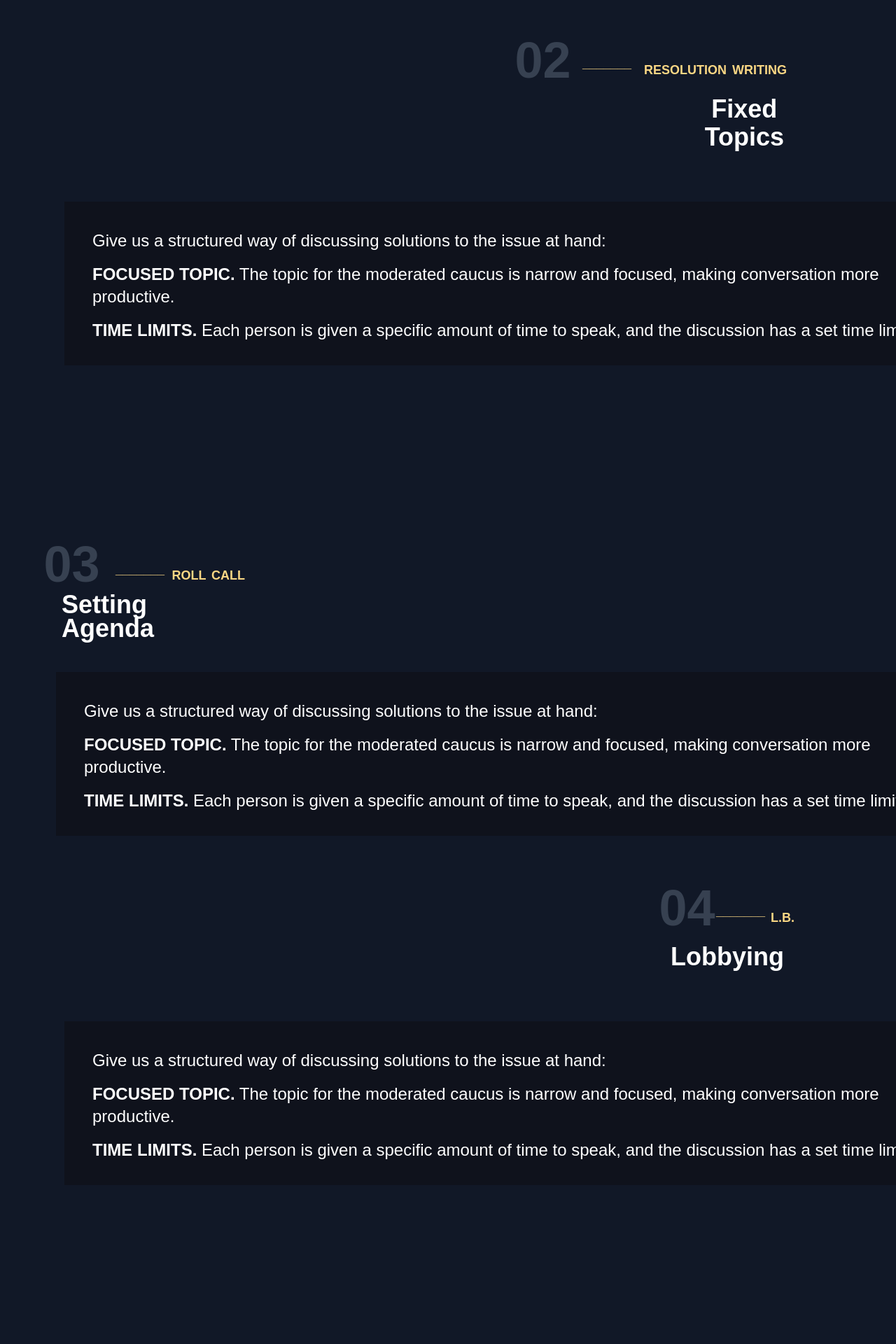
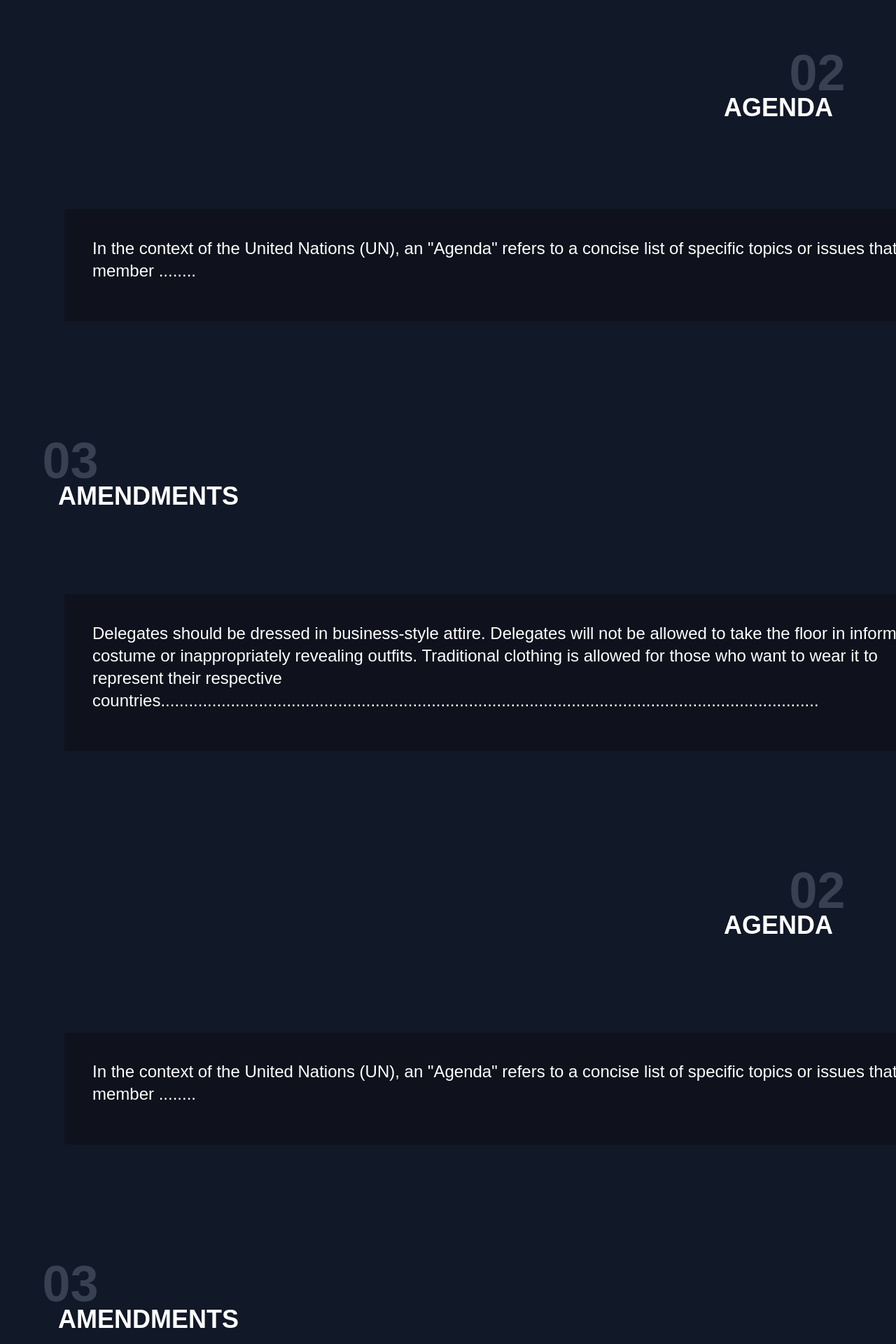
Before and after one commit to ShubhamTiwari55/NITP_MUN_Website, a Next.js app: page / in a window 1280 px wide. Shown: the part 1300-3220 px from the top of the page at 70% size. Built offline with nearby package versions, Linux system fonts and the light colour scheme.

Commit message:
ruleBook design coded

```diff
--- a/pages/Rulebook/RuleBook.js
+++ b/pages/Rulebook/RuleBook.js
@@ -13,7 +13,7 @@ function RuleBook() {
         01
       </div>
     </div>
-    <div className="relative text-lg font-bold text-[#FBD784]">
+    {/* <div className="relative text-lg font-bold text-[#FBD784]">
       <div className="absolute left-[50px] top--5 flex items-center">
         <div className="h-[20px] w-[50px] flex items-center justify-center">
           _______
@@ -24,141 +24,44 @@ function RuleBook() {
           MOTIONS
         </div>
       </div>
-    </div>
+    </div> */}
   </div>
 
   <div className="relative mb-6 h-[10px] w-[13px] top-0 left-2">
-    <h2 className="text-4xl font-bold">Moderated</h2>
+    <h2 className="text-4xl font-bold">ATTIRE</h2>
   </div>
 
-  <div className="relative mb-6 h-[10px] w-[13px] top-0 left-2">
+  {/* <div className="relative mb-6 h-[10px] w-[13px] top-0 left-2">
     <h2 className="text-4xl font-bold">Caucus</h2>
-  </div>
+  </div> */}
 
 
-  <div className="relative mt-8 h-[234px] w-[1300px] p-10 top-10" style={{ backgroundColor: '#0F121C' }}>
+  <div className="relative mt-8 max-h-[40vh] w-[1300px] p-10 top-[90px] overflow-y-scroll"
+  style={{ backgroundColor: '#0F121C' }}>
     <p className="text-2xl text-white mb-4">
-      Give us a structured way of discussing solutions to the issue at hand:
+      Delegates should be dressed in business-style attire. Delegates will not be allowed to take the floor in informal costume or inappropriately revealing outfits. Traditional clothing is allowed for those who want to wear it to represent their respective countries
     </p>
-    <p className="text-2xl text-white mb-4">
+    {/* <p className="text-2xl text-white mb-4">
       <strong>FOCUSED TOPIC.</strong> The topic for the moderated caucus is
       narrow and focused, making conversation more productive.
     </p>
     <p className="text-2xl text-white">
       <strong>TIME LIMITS.</strong> Each person is given a specific amount of
       time to speak, and the discussion has a set time limit.
-    </p>
+    </p> */}
   </div>
 </section>
 
-<section className="relative h-screen p-20 pt-20  pl-3">
-  <div className=" top-[4px] right-[200px] flex flex-col items-end space-y-2">
-
-    <div className="flex items-center mb-5">
+<section className="relative h-screen p-20 pt-20 pl-3">
+  <div className="absolute top-[220px] right-[10px] transform -translate-y-1/2 flex flex-col items-end space-y-0">
+    <div className="flex items-center mb-2">
       <div className="flex-shrink-0">
         <div className="text-7xl font-bold h-[45px] w-[45px] flex items-center justify-center text-gray-700">
           02
         </div>
       </div>
-
-      <div className="relative text-lg font-bold text-[#FBD784] ml-6 flex items-center space-x-8">
-  <div className="h-[10px] w-[50px] flex items-center justify-center" style={{ marginLeft: '20px', position: 'relative', top: '5px' }}>
-    _______
-  </div>
-  <div className="flex items-center space-x-4" style={{ position: 'relative', top: '14px' }}>
-    <div className="h-[3px] w-[90px] flex items-center justify-center" style={{ position: 'relative', left: '10px' }}>
-      RESOLUTION
-    </div>
-    <div className="h-[3px] w-[90px] flex items-center justify-center" style={{ position: 'relative', left: '10px' }}>
-      WRITING
-    </div>
-  </div>
-</div>
-</div>
-<div className="relative flex flex-col items-center mt-2">
-      <div className="text-4xl font-bold" style={{ marginBottom: '-2' }}>
-        Fixed
-      </div>
-      <div className="text-4xl font-bold" style={{ marginTop: '0' }}>
-        Topics
-      </div>
-    </div>
-
-  </div>
-  <div className="relative mt-8 h-[234px] w-[1300px] p-10 top-10" style={{ backgroundColor: '#0F121C' }}>
-    <p className="text-2xl text-white mb-4">
-      Give us a structured way of discussing solutions to the issue at hand:
-    </p>
-    <p className="text-2xl text-white mb-4">
-      <strong>FOCUSED TOPIC.</strong> The topic for the moderated caucus is
-      narrow and focused, making conversation more productive.
-    </p>
-    <p className="text-2xl text-white">
-      <strong>TIME LIMITS.</strong> Each person is given a specific amount of
-      time to speak, and the discussion has a set time limit.
-    </p>
-  </div>
-</section>
-
-<section className="mb-10">
-  <div className="flex items-center mb-4">
-    <div className="">
-      <div className="text-7xl font-bold h-[45px] w-[45px] flex items-center justify-center text-gray-700">
-        03
-      </div>
-    </div>
-    <div className="relative text-lg font-bold text-[#FBD784]">
-      <div className="absolute left-[50px] top--5 flex items-center">
-        <div className="h-[20px] w-[50px] flex items-center justify-center">
-          _______
-        </div>
-      </div>
-      <div className="flex items-center space-x-4" style={{ position: 'relative', top: '16px' }}>
-    <div className="h-[3px] w-[90px] flex items-center justify-center" style={{ position: 'relative', left: '100px' }}>
-      ROLL
-    </div>
-    <div className="h-[3px] w-[90px] flex items-center justify-center" style={{ position: 'relative', left: '50px' }}>
-      CALL
-    </div>
-  </div>
-    </div>
-  </div>
-
-  <div className="relative mb-6 h-[10px] w-[13px] top-0 left-2">
-    <h2 className="text-4xl font-bold">Setting</h2>
-  </div>
-
-  <div className="relative mb-6 h-[10px] w-[13px] top-0 left-2">
-    <h2 className="text-4xl font-bold">Agenda</h2>
-  </div>
-
-
-  <div className="relative mt-8 h-[234px] w-[1300px] p-10 top-10" style={{ backgroundColor: '#0F121C' }}>
-    <p className="text-2xl text-white mb-4">
-      Give us a structured way of discussing solutions to the issue at hand:
-    </p>
-    <p className="text-2xl text-white mb-4">
-      <strong>FOCUSED TOPIC.</strong> The topic for the moderated caucus is
-      narrow and focused, making conversation more productive.
-    </p>
-    <p className="text-2xl text-white">
-      <strong>TIME LIMITS.</strong> Each person is given a specific amount of
-      time to speak, and the discussion has a set time limit.
-    </p>
-  </div>
-</section>
-
-<section className="relative h-screen p-20 pt-20  pl-3">
-  <div className=" top-[4px] right-[200px] flex flex-col items-end space-y-2">
-
-    <div className="flex items-center mb-5">
-      <div className="flex-shrink-0">
-        <div className="text-7xl font-bold h-[45px] w-[45px] flex items-center justify-center text-gray-700">
-          04
-        </div>
-      </div>
-
-      <div className="relative text-lg font-bold text-[#FBD784] ml-6 flex items-center space-x-8">
+      {/* Uncomment if needed */}
+      {/* <div className="relative text-lg font-bold text-[#FBD784] ml-6 flex items-center space-x-8">
         <div className="h-[10px] w-[20px] flex items-center justify-center" style={{ marginLeft: '20px', position: 'relative', top: '5px' }}>
           _______
         </div>
@@ -166,45 +69,47 @@ function RuleBook() {
           <div className="h-[3px] w-[20px] flex items-center justify-center" style={{ position: 'relative', left: '8px' }}>
             L.B.
           </div>
-    {/* <div className="h-[3px] w-[90px] flex items-center justify-center" style={{ position: 'relative', left: '10px' }}>
+          <div className="h-[3px] w-[90px] flex items-center justify-center" style={{ position: 'relative', left: '10px' }}>
             WRITING
+          </div>
+        </div>
       </div> */}
     </div>
+    <div className="relative flex flex-col items-center mt-[-5px]">
+      <div className="text-4xl font-bold" style={{ marginBottom: '0' }}>
+        AGENDA
       </div>
-</div>
-<div className="relative flex flex-col items-center mt-2">
-      <div className="text-4xl font-bold" style={{ marginBottom: '-2' }}>
-        Lobbying
-      </div>
+      {/* Uncomment if needed */}
       {/* <div className="text-4xl font-bold" style={{ marginTop: '0' }}>
         Topics
       </div> */}
     </div>
-
   </div>
-  <div className="relative mt-8 h-[234px] w-[1300px] p-10 top-10" style={{ backgroundColor: '#0F121C' }}>
+  <div className="relative mt-8 max-h-[40vh] w-[1300px] p-10 top-[280px] overflow-y-scroll"
+  style={{ backgroundColor: '#0F121C' }}>
     <p className="text-2xl text-white mb-4">
-      Give us a structured way of discussing solutions to the issue at hand:
+      In the context of the United Nations (UN), an "Agenda" refers to a concise list of specific topics or issues that member ........
     </p>
-    <p className="text-2xl text-white mb-4">
-      <strong>FOCUSED TOPIC.</strong> The topic for the moderated caucus is
-      narrow and focused, making conversation more productive.
+    {/* Uncomment if needed */}
+    {/* <p className="text-2xl text-white mb-4">
+      <strong>FOCUSED TOPIC.</strong> The topic for the moderated caucus is narrow and focused, making conversation more productive.
     </p>
     <p className="text-2xl text-white">
-      <strong>TIME LIMITS.</strong> Each person is given a specific amount of
-      time to speak, and the discussion has a set time limit.
-    </p>
+      <strong>TIME LIMITS.</strong> Each person is given a specific amount of time to speak, and the discussion has a set time limit.
+    </p> */}
   </div>
 </section>
 
-<section className="mb-10">
-  <div className="flex items-center mb-4">
+
+<section className="relative p-10 pt-20 pl-3">
+  <div className="absolute top-[-50px] left-[-2px] transform -translate-y-1/2 flex flex-col items-start space-y-2">
     <div className="">
       <div className="text-7xl font-bold h-[45px] w-[45px] flex items-center justify-center text-gray-700">
-        05
+        03
       </div>
     </div>
-    <div className="relative text-lg font-bold text-[#FBD784]">
+    {/* Uncomment if needed */}
+    {/* <div className="relative text-lg font-bold text-[#FBD784]">
       <div className="absolute left-[50px] top--5 flex items-center">
         <div className="h-[20px] w-[50px] flex items-center justify-center">
           _______
@@ -215,33 +120,220 @@ function RuleBook() {
           MOTIONS
         </div>
       </div>
-    </div>
+    </div> */}
   </div>
 
-  <div className="relative mb-6 h-[10px] w-[13px] top-0 left-2">
-    <h2 className="text-4xl font-bold">Moderated</h2>
+  <div className="absolute top-[-18px] left-[3px] flex flex-col items-start space-y-2">
+    <h2 className="text-4xl font-bold">AMENDMENTS</h2>
   </div>
-
-  <div className="relative mb-6 h-[10px] w-[13px] top-0 left-2">
+  {/* <div className="relative mb-6 h-[10px] w-[13px] top-0 left-2">
     <h2 className="text-4xl font-bold">Caucus</h2>
-  </div>
+  </div> */}
 
 
-  <div className="relative mt-8 h-[234px] w-[1300px] p-10 top-10" style={{ backgroundColor: '#0F121C' }}>
+  <div className="relative mt-8 max-h-[40vh] w-[1300px] p-10 top-[30px] overflow-y-scroll"
+  style={{ backgroundColor: '#0F121C' }}>
     <p className="text-2xl text-white mb-4">
-      Give us a structured way of discussing solutions to the issue at hand:
+      Delegates should be dressed in business-style attire. Delegates will not be allowed to take the floor in informal costume or inappropriately revealing outfits. Traditional clothing is allowed for those who want to wear it to represent their respective countries.............................................................................................................................................
     </p>
-    <p className="text-2xl text-white mb-4">
+    {/* <p className="text-2xl text-white mb-4">
       <strong>FOCUSED TOPIC.</strong> The topic for the moderated caucus is
       narrow and focused, making conversation more productive.
     </p>
     <p className="text-2xl text-white">
       <strong>TIME LIMITS.</strong> Each person is given a specific amount of
       time to speak, and the discussion has a set time limit.
-    </p>
+    </p> */}
   </div>
 </section>
 
+<section className="relative h-screen p-20 pt-20 pl-3">
+  <div className="absolute top-[212px] right-[10px] transform -translate-y-1/2 flex flex-col items-end space-y-0">
+    <div className="flex items-center mb-2">
+      <div className="flex-shrink-0">
+        <div className="text-7xl font-bold h-[45px] w-[45px] flex items-center justify-center text-gray-700">
+          02
+        </div>
+      </div>
+      {/* Uncomment if needed */}
+      {/* <div className="relative text-lg font-bold text-[#FBD784] ml-6 flex items-center space-x-8">
+        <div className="h-[10px] w-[20px] flex items-center justify-center" style={{ marginLeft: '20px', position: 'relative', top: '5px' }}>
+          _______
+        </div>
+        <div className="flex items-center space-x-4" style={{ position: 'relative', top: '14px' }}>
+          <div className="h-[3px] w-[20px] flex items-center justify-center" style={{ position: 'relative', left: '8px' }}>
+            L.B.
+          </div>
+          <div className="h-[3px] w-[90px] flex items-center justify-center" style={{ position: 'relative', left: '10px' }}>
+            WRITING
+          </div>
+        </div>
+      </div> */}
+    </div>
+    <div className="relative flex flex-col items-center mt-[-5px]">
+      <div className="text-4xl font-bold" style={{ marginBottom: '0' }}>
+        AGENDA
+      </div>
+      {/* Uncomment if needed */}
+      {/* <div className="text-4xl font-bold" style={{ marginTop: '0' }}>
+        Topics
+      </div> */}
+    </div>
+  </div>
+  <div className="relative mt-8 max-h-[40vh] w-[1300px] p-10 top-[280px] overflow-y-scroll"
+  style={{ backgroundColor: '#0F121C' }}>
+    <p className="text-2xl text-white mb-4">
+      In the context of the United Nations (UN), an "Agenda" refers to a concise list of specific topics or issues that member ........
+    </p>
+    {/* Uncomment if needed */}
+    {/* <p className="text-2xl text-white mb-4">
+      <strong>FOCUSED TOPIC.</strong> The topic for the moderated caucus is narrow and focused, making conversation more productive.
+    </p>
+    <p className="text-2xl text-white">
+      <strong>TIME LIMITS.</strong> Each person is given a specific amount of time to speak, and the discussion has a set time limit.
+    </p> */}
+  </div>
+</section>
+
+<section className="relative p-10 pt-20 pl-3">
+  <div className="absolute top-[-50px] left-[-2px] transform -translate-y-1/2 flex flex-col items-start space-y-2">
+    <div className="">
+      <div className="text-7xl font-bold h-[45px] w-[45px] flex items-center justify-center text-gray-700">
+        03
+      </div>
+    </div>
+    {/* Uncomment if needed */}
+    {/* <div className="relative text-lg font-bold text-[#FBD784]">
+      <div className="absolute left-[50px] top--5 flex items-center">
+        <div className="h-[20px] w-[50px] flex items-center justify-center">
+          _______
+        </div>
+      </div>
+      <div className="absolute left-[120px] top-[5px] flex items-center">
+        <div className="h-[20px] w-[30px]">
+          MOTIONS
+        </div>
+      </div>
+    </div> */}
+  </div>
+
+  <div className="absolute top-[-18px] left-[3px] flex flex-col items-start space-y-2">
+    <h2 className="text-4xl font-bold">AMENDMENTS</h2>
+  </div>
+  {/* <div className="relative mb-6 h-[10px] w-[13px] top-0 left-2">
+    <h2 className="text-4xl font-bold">Caucus</h2>
+  </div> */}
+
+
+  <div className="relative mt-8 max-h-[40vh] w-[1300px] p-10 top-[30px] overflow-y-scroll"
+  style={{ backgroundColor: '#0F121C' }}>
+    <p className="text-2xl text-white mb-4">
+      Delegates should be dressed in business-style attire. Delegates will not be allowed to take the floor in informal costume or inappropriately revealing outfits. Traditional clothing is allowed for those who want to wear it to represent their respective countries.............................................................................................................................................
+    </p>
+    {/* <p className="text-2xl text-white mb-4">
+      <strong>FOCUSED TOPIC.</strong> The topic for the moderated caucus is
+      narrow and focused, making conversation more productive.
+    </p>
+    <p className="text-2xl text-white">
+      <strong>TIME LIMITS.</strong> Each person is given a specific amount of
+      time to speak, and the discussion has a set time limit.
+    </p> */}
+  </div>
+</section>
+
+<section className="relative h-screen p-20 pt-20 pl-3">
+  <div className="absolute top-[212px] right-[10px] transform -translate-y-1/2 flex flex-col items-end space-y-0">
+    <div className="flex items-center mb-2">
+      <div className="flex-shrink-0">
+        <div className="text-7xl font-bold h-[45px] w-[45px] flex items-center justify-center text-gray-700">
+          02
+        </div>
+      </div>
+      {/* Uncomment if needed */}
+      {/* <div className="relative text-lg font-bold text-[#FBD784] ml-6 flex items-center space-x-8">
+        <div className="h-[10px] w-[20px] flex items-center justify-center" style={{ marginLeft: '20px', position: 'relative', top: '5px' }}>
+          _______
+        </div>
+        <div className="flex items-center space-x-4" style={{ position: 'relative', top: '14px' }}>
+          <div className="h-[3px] w-[20px] flex items-center justify-center" style={{ position: 'relative', left: '8px' }}>
+            L.B.
+          </div>
+          <div className="h-[3px] w-[90px] flex items-center justify-center" style={{ position: 'relative', left: '10px' }}>
+            WRITING
+          </div>
+        </div>
+      </div> */}
+    </div>
+    <div className="relative flex flex-col items-center mt-[-5px]">
+      <div className="text-4xl font-bold" style={{ marginBottom: '0' }}>
+        AGENDA
+      </div>
+      {/* Uncomment if needed */}
+      {/* <div className="text-4xl font-bold" style={{ marginTop: '0' }}>
+        Topics
+      </div> */}
+    </div>
+  </div>
+  <div className="relative mt-8 max-h-[40vh] w-[1300px] p-10 top-[280px] overflow-y-scroll"
+  style={{ backgroundColor: '#0F121C' }}>
+    <p className="text-2xl text-white mb-4">
+      In the context of the United Nations (UN), an "Agenda" refers to a concise list of specific topics or issues that member ........
+    </p>
+    {/* Uncomment if needed */}
+    {/* <p className="text-2xl text-white mb-4">
+      <strong>FOCUSED TOPIC.</strong> The topic for the moderated caucus is narrow and focused, making conversation more productive.
+    </p>
+    <p className="text-2xl text-white">
+      <strong>TIME LIMITS.</strong> Each person is given a specific amount of time to speak, and the discussion has a set time limit.
+    </p> */}
+  </div>
+</section>
+
+<section className="relative p-10 pt-20 pl-3">
+  <div className="absolute top-[-50px] left-[-2px] transform -translate-y-1/2 flex flex-col items-start space-y-2">
+    <div className="">
+      <div className="text-7xl font-bold h-[45px] w-[45px] flex items-center justify-center text-gray-700">
+        03
+      </div>
+    </div>
+    {/* Uncomment if needed */}
+    {/* <div className="relative text-lg font-bold text-[#FBD784]">
+      <div className="absolute left-[50px] top--5 flex items-center">
+        <div className="h-[20px] w-[50px] flex items-center justify-center">
+          _______
+        </div>
+      </div>
+      <div className="absolute left-[120px] top-[5px] flex items-center">
+        <div className="h-[20px] w-[30px]">
+          MOTIONS
+        </div>
+      </div>
+    </div> */}
+  </div>
+
+  <div className="absolute top-[-18px] left-[3px] flex flex-col items-start space-y-2">
+    <h2 className="text-4xl font-bold">AMENDMENTS</h2>
+  </div>
+  {/* <div className="relative mb-6 h-[10px] w-[13px] top-0 left-2">
+    <h2 className="text-4xl font-bold">Caucus</h2>
+  </div> */}
+
+
+  <div className="relative mt-8 max-h-[40vh] w-[1300px] p-10 top-[30px] overflow-y-scroll"
+  style={{ backgroundColor: '#0F121C' }}>
+    <p className="text-2xl text-white mb-4">
+      Delegates should be dressed in business-style attire. Delegates will not be allowed to take the floor in informal costume or inappropriately revealing outfits. Traditional clothing is allowed for those who want to wear it to represent their respective countries.............................................................................................................................................
+    </p>
+    {/* <p className="text-2xl text-white mb-4">
+      <strong>FOCUSED TOPIC.</strong> The topic for the moderated caucus is
+      narrow and focused, making conversation more productive.
+    </p>
+    <p className="text-2xl text-white">
+      <strong>TIME LIMITS.</strong> Each person is given a specific amount of
+      time to speak, and the discussion has a set time limit.
+    </p> */}
+  </div>
+</section>
     </div>
     </>
 
```
Lines whose indentation alone changed are shown as unchanged.
